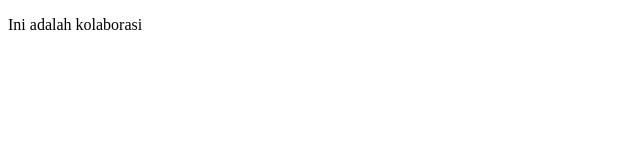
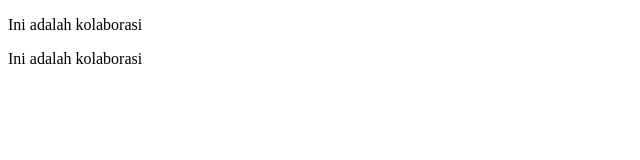
Before and after one commit to farshazizi/kolaborasi, a plain HTML site: page index.html in a window 1280 px wide. Shown: the whole page, without its empty margins (0-640 px from the left). Drawn offline with Linux system fonts and the light colour scheme.

Commit message:
commit kedua azi

```diff
--- a/index.html
+++ b/index.html
@@ -5,5 +5,6 @@
 </head>
 <body>
 	<p>Ini adalah kolaborasi</p>
+	<p>Ini adalah kolaborasi</p>
 </body>
 </html>
```
Also changed, not shown: azi.html (added).
